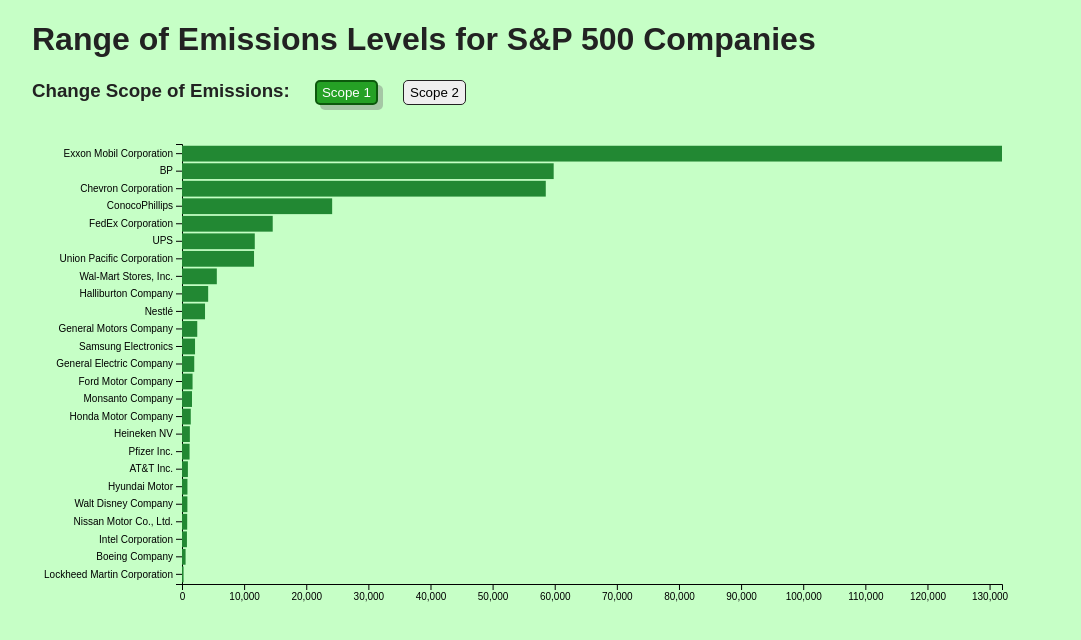
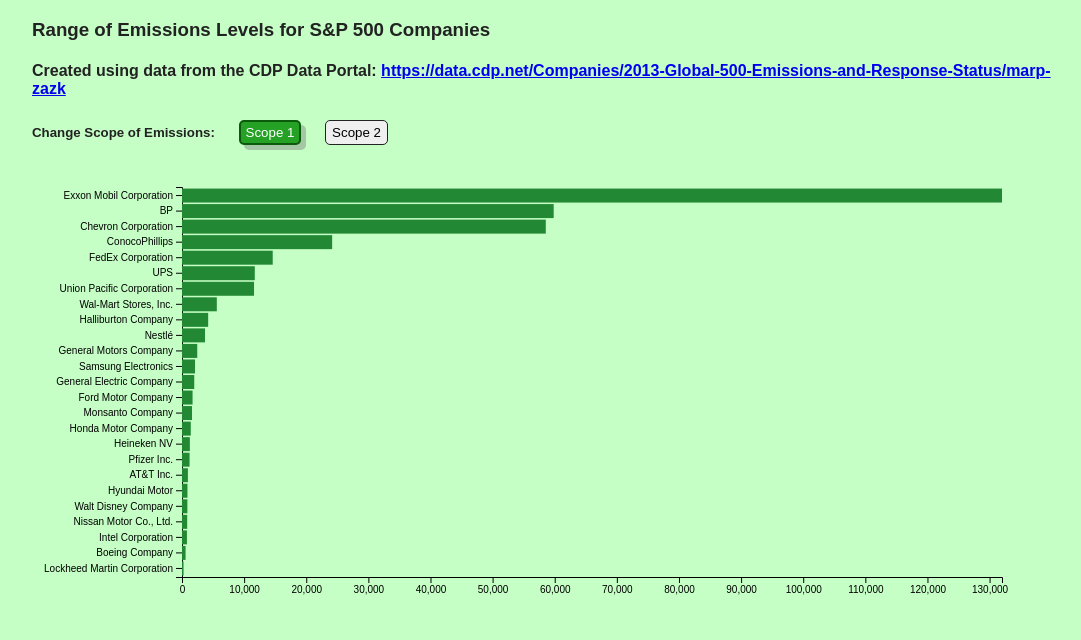
Before and after one commit to paul-schultz/global_500_emissions, a plain HTML site: page index.html in a window 1280 px wide. Shown: the whole page, without its empty margins (18-1099 px from the left). Drawn offline with nearby package versions, Linux system fonts and the light colour scheme.

Commit message:
init readme files

```diff
--- a/index.html
+++ b/index.html
@@ -7,13 +7,12 @@
     <link rel="stylesheet" href="style.css">
 </head>
 <body>
-    <h1>Range of Emissions Levels for S&P 500 Companies</h1>
-    <h3>Change Scope of Emissions:
+    <h3>Range of Emissions Levels for S&P 500 Companies</h3>
+    <h4>Created using data from the CDP Data Portal: <a href="https://data.cdp.net/Companies/2013-Global-500-Emissions-and-Response-Status/marp-zazk" target="_blank">https://data.cdp.net/Companies/2013-Global-500-Emissions-and-Response-Status/marp-zazk</a></h4>
+    <h5>Change Scope of Emissions:
         <button onclick="update('Scope1Min')" autofocus>Scope 1</button>
         <button onclick="update('Scope2Min')">Scope 2</button>
-    </h3>
-
-
+    </h5>
 
     <div id="bar"></div>
 
--- a/style.css
+++ b/style.css
@@ -7,9 +7,11 @@
     font-family: Arial, Helvetica, sans-serif;
     color: #222;
     margin-left: 50px;
+    margin-right: 200px;
     /* margin-top: 10px; */
-    overflow: hidden;
+    /* overflow: hidden; */
     background-color: rgb(198, 255, 198);
+    height: 120vh;
 }
 
 button {
--- a/viz.js
+++ b/viz.js
@@ -1,7 +1,7 @@
 // set the dimensions and margins of the graph
 var margin = {top: 20, right: 30, bottom: 40, left: 150},
     width = 1000 - margin.left - margin.right,
-    height = 500 - margin.top - margin.bottom;
+    height = 450 - margin.top - margin.bottom;
 
 // append the svg object to the body of the page
 var svg = d3.select("#bar")
```
Also changed, not shown: readme_files/demo.gif (added), 1 other file.
